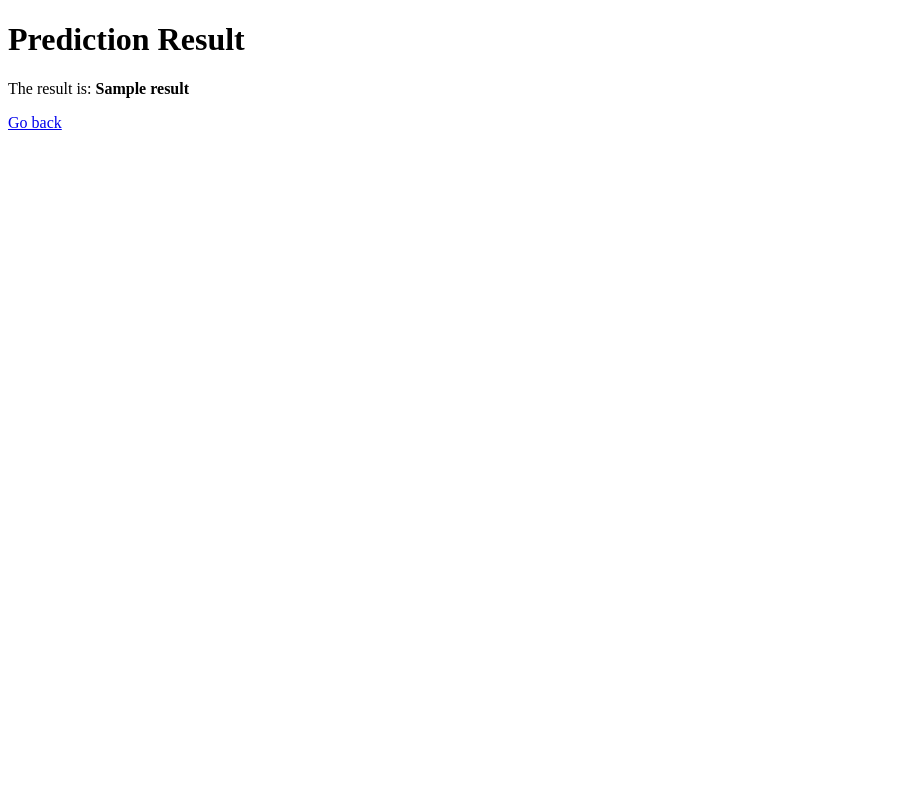
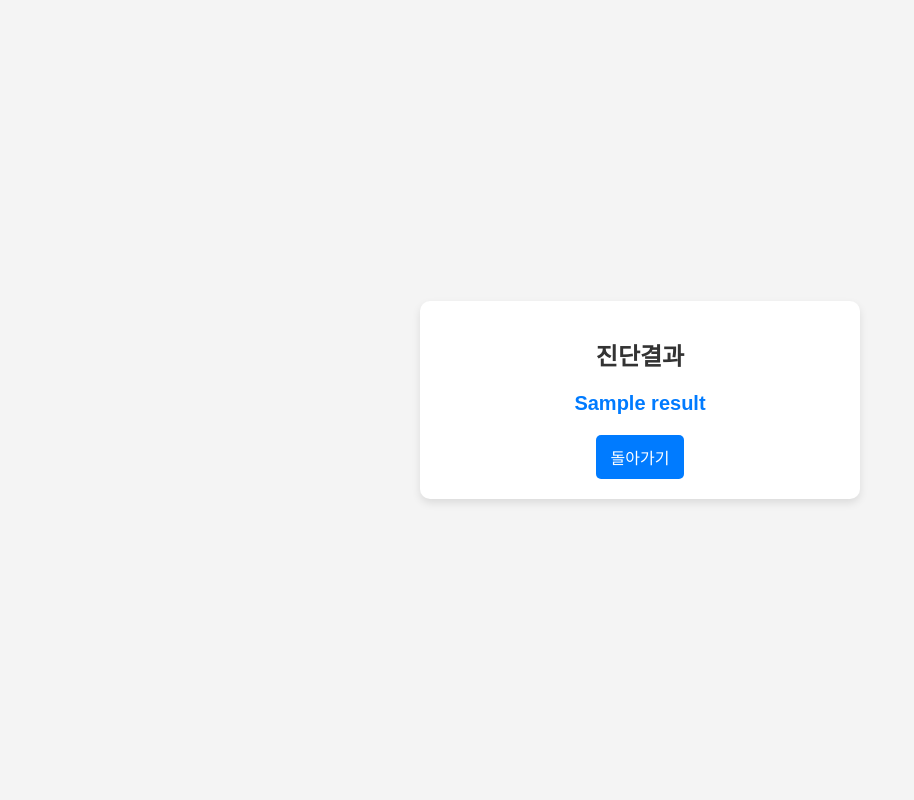
Before and after one commit to Kwon-m-s/S_AI_Project, a Flask app: template templates/result.html in a window 1280 px wide. Shown: the whole page, without its empty margins (0-914 px from the left). Run offline with Flask 3, Linux system fonts and the light colour scheme; the template is opened without the code that fills it: most values are stand-ins (such as "Sample title", 1, 10 or a date in 2020); parts of the project's set-up code (start-up, migrations or seed data) failed here and were passed over.

Commit message:
디자인 수정

```diff
--- a/templates/result.html
+++ b/templates/result.html
@@ -1,13 +1,74 @@
 <!DOCTYPE html>
 <html lang="en">
+
 <head>
     <meta charset="UTF-8">
     <meta name="viewport" content="width=device-width, initial-scale=1.0">
-    <title>Prediction Result</title>
+    <title>진단결과</title>
+    <style>
+        body {
+            font-family: Arial, sans-serif;
+            background-color: #f4f4f4;
+            margin: 0;
+            padding: 0;
+            display: flex;
+            justify-content: center;
+            align-items: center;
+            height: 100vh;
+        }
+
+        .container {
+            background-color: white;
+            padding: 20px;
+            border-radius: 10px;
+            box-shadow: 0 4px 8px rgba(0, 0, 0, 0.1);
+            text-align: center;
+            max-width: 400px;
+            width: 100%;
+        }
+
+        h1 {
+            margin-bottom: 20px;
+            font-size: 24px;
+            color: #333;
+        }
+
+        p {
+            font-size: 18px;
+            color: #555;
+        }
+
+        .result {
+            font-weight: bold;
+            font-size: 20px;
+            color: #007BFF;
+            margin-bottom: 20px;
+        }
+
+        a {
+            display: inline-block;
+            background-color: #007BFF;
+            color: white;
+            padding: 10px 15px;
+            border: none;
+            border-radius: 5px;
+            text-decoration: none;
+            font-size: 16px;
+            cursor: pointer;
+        }
+
+        a:hover {
+            background-color: #0056b3;
+        }
+    </style>
 </head>
+
 <body>
-    <h1>Prediction Result</h1>
-    <p>The result is: <strong>{{ result }}</strong></p>
-    <a href="/">Go back</a>
+    <div class="container">
+        <h1>진단결과</h1>
+        <p class="result"> <strong>{{ result }}</strong></p>
+        <a href="/">돌아가기</a>
+    </div>
 </body>
+
 </html>
```
